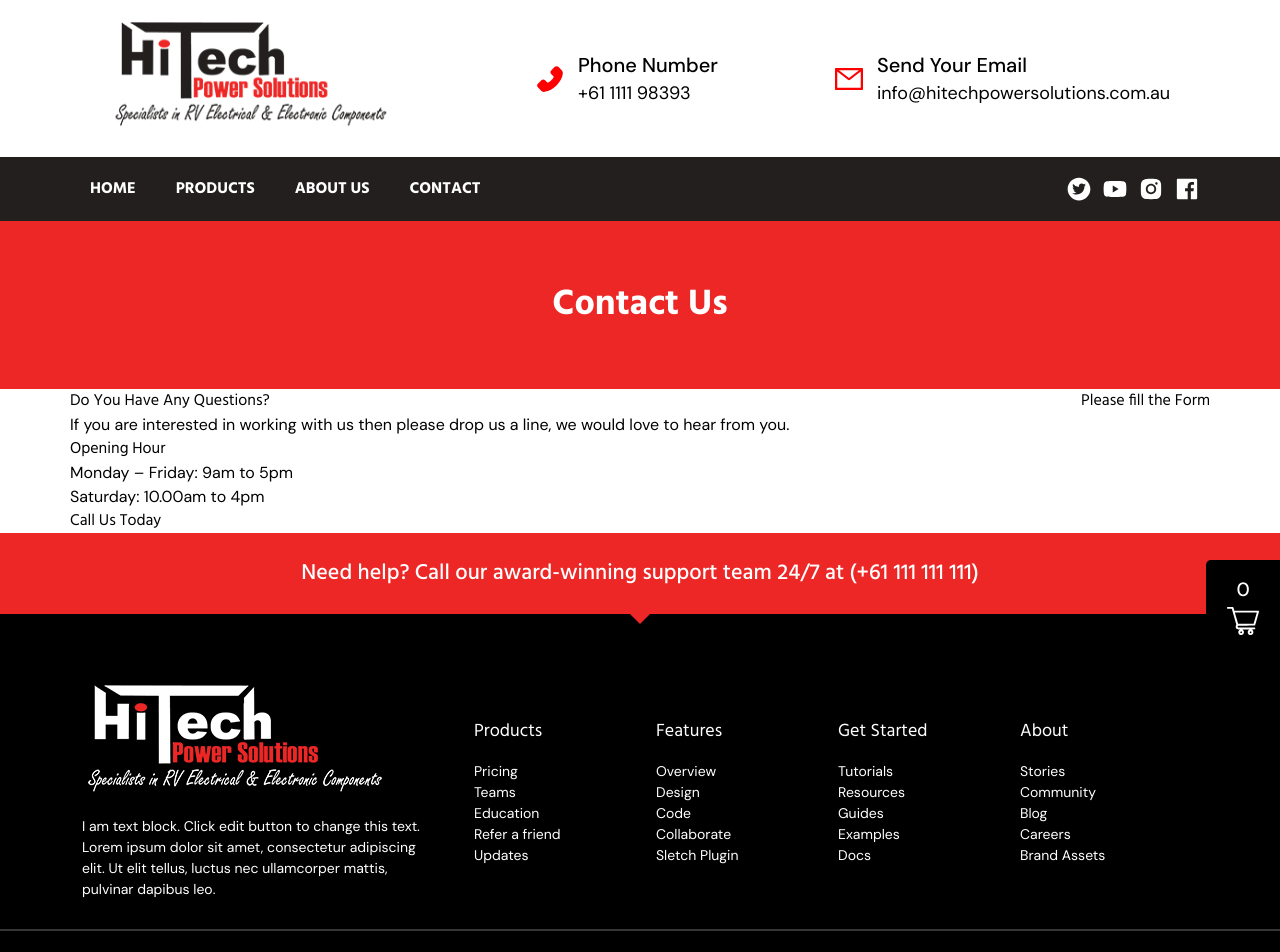
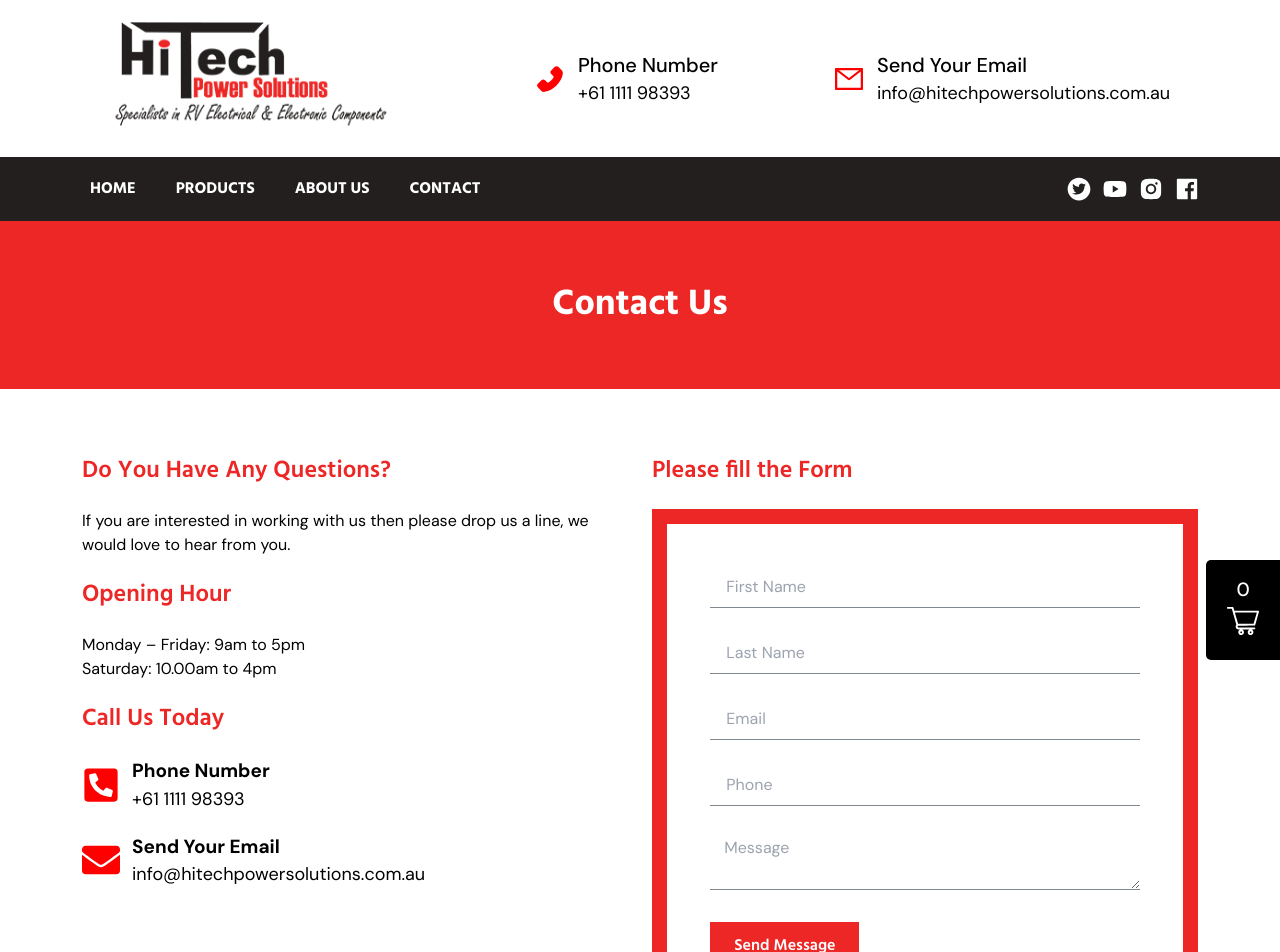
Before and after one commit to navinharitha/hitech_power_solutions, a Next.js app: page /contact in a window 1280 px wide. Shown: the top 952 px of the page. Built offline with nearby package versions, Linux system fonts and the light colour scheme.

Commit message:
contact page updates

```diff
--- a/pages/contact.js
+++ b/pages/contact.js
@@ -2,25 +2,69 @@ import React from "react";
 import { useFormik } from "formik";
 import * as Yup from "yup";
 import PageBanner from "../components/PageBanner";
+import {
+  FaPhoneSquareAlt,
+  FaEnvelope,
+} from "react-icons/fa";
+import styles from "../styles/Contact.module.css";
+
 
 function Contact() {
   return (
     <React.Fragment>
       <PageBanner title="Contact Us" />
-      <div className="appContainer flex justify-between">
-        <div>
-          <h4>Do You Have Any Questions?</h4>
+      <div className="appContainer block md:flex justify-between py-16">
+        <div className="w-full md:w-1/2 px-3">
+          <h4 className="font-Hind font-semibold text-pointtwentyfour text-primaryred mb-5">Do You Have Any Questions?</h4>
           <p>
             If you are interested in working with us then please drop us a line,
             we would love to hear from you.
           </p>
-          <h4>Opening Hour</h4>
+          <h4 className="font-Hind font-semibold text-pointtwentyfour text-primaryred my-5">Opening Hour</h4>
           <p>Monday – Friday: 9am to 5pm</p>
           <p>Saturday: 10.00am to 4pm</p>
-          <h4>Call Us Today</h4>
+          <h4 className="font-Hind font-semibold text-pointtwentyfour text-primaryred my-5">Call Us Today</h4>
+          <div className="flex items-center mb-5">
+            <FaPhoneSquareAlt size={38} color="red" />
+            <div className="ml-3">
+              <h3 className="text-pointnineteen  font-DMSans font-bold">Phone Number</h3>
+              <p className="text-pointeighteen  font-DMSans">+61 1111 98393</p>
+            </div>
+          </div>
+          <div className="flex items-center">
+            <FaEnvelope size={38} color="red" />
+            <div className="ml-3">
+              <h3 className="text-pointnineteen  font-DMSans font-bold">Send Your Email</h3>
+              <p className="text-pointeighteen  font-DMSans">info@hitechpowersolutions.com.au</p>
+            </div>
+          </div>
         </div>
-        <div>
-          <h4>Please fill the Form</h4>
+        <div className="w-full md:w-1/2 px-3">
+          <h4 className="font-Hind font-semibold text-pointtwentyfour text-primaryred mt-5 md:mt-0 mb-5">Please fill the Form</h4>
+          <div className={styles.contactformwrapper}>
+          <form>
+            <input
+              type="text"
+              name="firstName" placeholder="First Name"
+            />
+            <input
+              type="text"
+              name="lastName" placeholder="Last Name"
+            />
+            <input
+              type="email"
+              name="email" placeholder="Email"
+            />
+            <input
+              type="tel"
+              name="phone" placeholder="Phone"
+            />
+            <textarea
+              name="message" placeholder="Message"
+            ></textarea>
+            <button className="font-Hind font-semibold text-white" type="submit">Send Message</button>
+          </form>
+          </div>
         </div>
       </div>
     </React.Fragment>
--- /dev/null
+++ b/styles/Contact.module.css
@@ -0,0 +1,42 @@
+.contactformwrapper{
+padding:5% ;
+border-style: solid;
+border-width: 15px 15px 15px 15px;
+border-color: #ED2726;
+}
+.contactformwrapper input{
+border-width: 0px 0px 1px 0px!important;
+width: 100%;
+max-width: 100%;
+border: 1px solid #818a91;
+margin-bottom:25px ;
+padding:.5rem 1rem;
+}
+.contactformwrapper input:focus{
+ box-shadow: inset 0 0 0 1px rgba(0,0,0,.1);
+ outline: 0;
+}
+.contactformwrapper textarea:focus{
+    box-shadow: inset 0 0 0 1px rgba(0,0,0,.1);
+    outline: 0;
+}
+.contactformwrapper textarea{
+width: 100%;
+max-width: 100%;
+border: 1px solid #818a91;
+min-height: 40px;
+padding: 5px 14px;
+margin-bottom: 25px;
+border-width: 0px 0px 1px 0px;
+}
+.contactformwrapper button {
+    min-height: 40px;
+    background:#ED2726;
+    padding:12px 24px;
+  }
+  .contactformwrapper button:hover {
+  background: #221F1E;
+  }
+  .contactformwrapper form{
+  padding:1rem 1rem 1rem;
+  }
--- a/tailwind.config.js
+++ b/tailwind.config.js
@@ -17,11 +17,14 @@ module.exports = {
       fontSize: {
         'sizeone': '1rem',
         'lgheading': '1.4rem',
+        'pointtwentyfour': '1.5rem',
         'blackheading':'2.6rem',
         'smallheading':'1.3rem',
         'bodyfont':'1.125rem',
         'pointnine':'0.9rem',
         'pointeight':'0.8rem',
+        'pointnineteen':'1.188rem',
+        'pointeighteen':'1.125rem',
 
       },
       fontWeight: {
```
